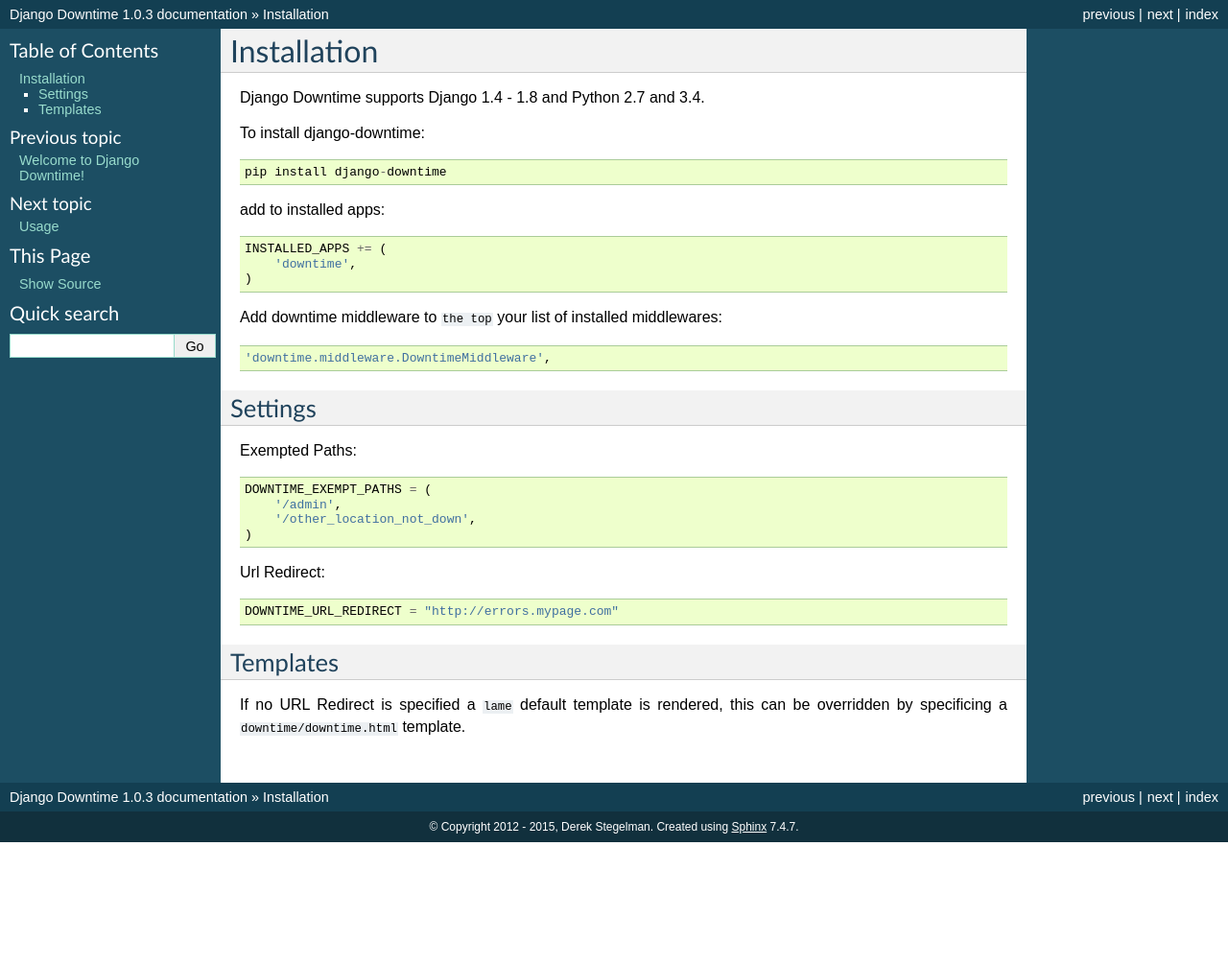
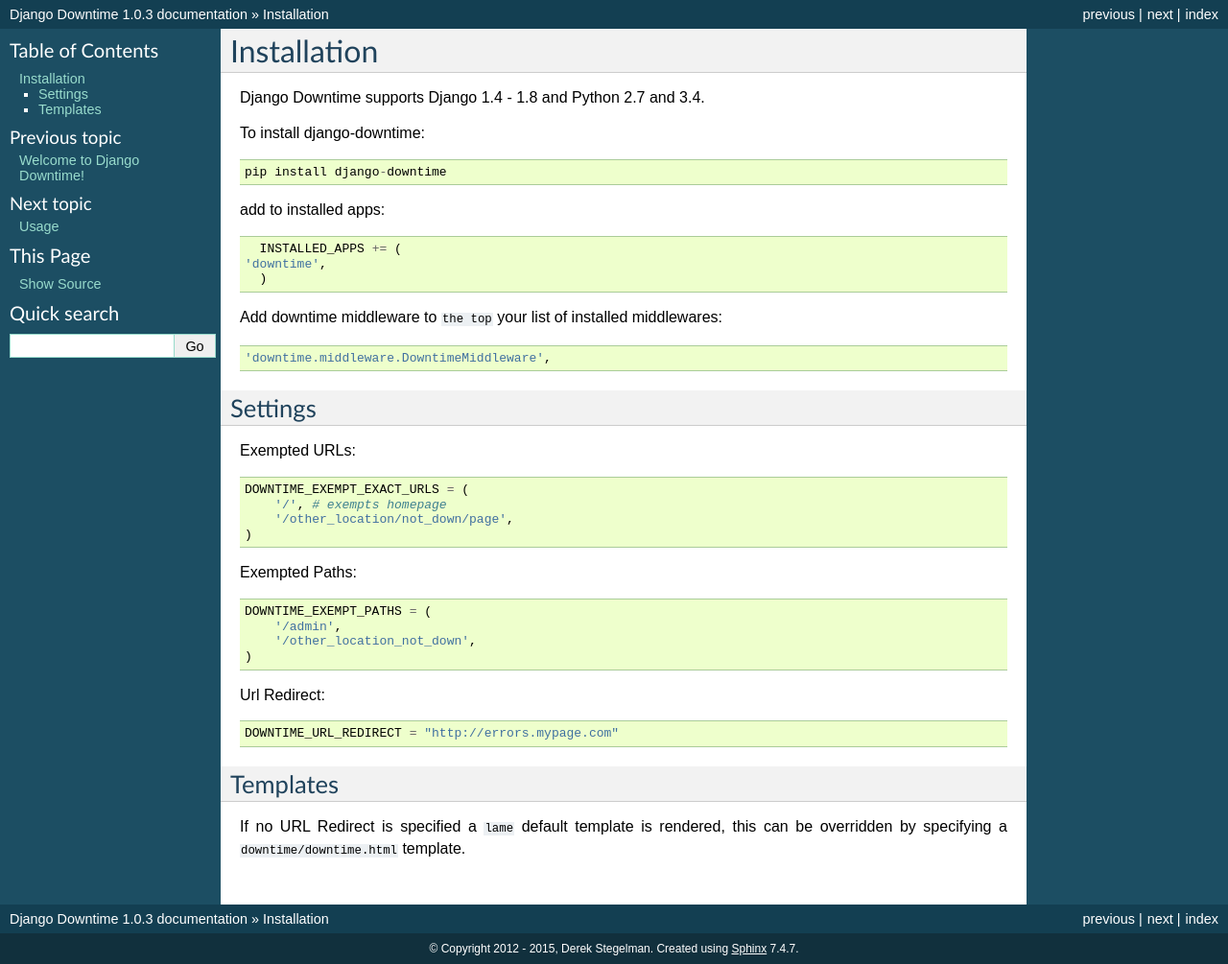
Before and after one commit to psu-oit/django-downtime, a Sphinx documentation site: the page built from docs/source/installation.rst, in a window 1280 px wide. Shown: the whole page at 96% size. Built offline with Sphinx 7.4.7, drawn with Linux system fonts in a browser that asks for light colours; before the commit the page ends 900 px from its top, so only the background shows below that.

Commit message:
Added url exemption option
- DOWNTIME_EXEMPT_EXACT_URLS tuple is used to specify urls to be exempt by downtime middleware
- updated README with new option
- fixed typos for 'specifying' and 'usually' in README and docs

```diff
--- a/docs/source/installation.rst
+++ b/docs/source/installation.rst
@@ -7,12 +7,12 @@ Django Downtime supports Django 1.4 - 1.8 and Python 2.7 and 3.4.
 
 To install django-downtime::
 
-	pip install django-downtime
+  pip install django-downtime
 
 add to installed apps::
 
     INSTALLED_APPS += (
-	'downtime',
+  'downtime',
     )
 
 Add downtime middleware to ``the top`` your list of installed middlewares::
@@ -22,6 +22,13 @@ Add downtime middleware to ``the top`` your list of installed middlewares::
 
 Settings
 --------
+
+Exempted URLs::
+
+    DOWNTIME_EXEMPT_EXACT_URLS = (
+        '/', # exempts homepage
+        '/other_location/not_down/page',
+    )
 
 Exempted Paths::
 
@@ -38,4 +45,4 @@ Templates
 ---------
 
 If no URL Redirect is specified a ``lame`` default template is rendered, this can be overridden
-by specificing a ``downtime/downtime.html`` template.
+by specifying a ``downtime/downtime.html`` template.
--- a/docs/source/usage.rst
+++ b/docs/source/usage.rst
@@ -15,7 +15,7 @@ Using the management command
 ~~~~~~~~~~~~~~~~~~~~~~~~~~~~
 
 Use `python manage.py downtime_start` to start an unscheduled downtime. This sets a start date time and mark is as enabled.
-We call this "deployment mode", ususally called before  running a deployment script.
+We call this "deployment mode", usually called before running a deployment script.
 
 Bringing The Site Back Up
 -------------------------
@@ -31,4 +31,4 @@ Using the management command
 To set the site back up run `python manage.py downtime_end`.
 
 This sets a end date time to all records that has a start date time and no end date time set and are
-marked as enabled. We call this "closing deployment mode", ususally called after running a deployment script.
+marked as enabled. We call this "closing deployment mode", usually called after running a deployment script.
```
Also changed, not shown: README.md (+12 -5 lines), 2 other files.
